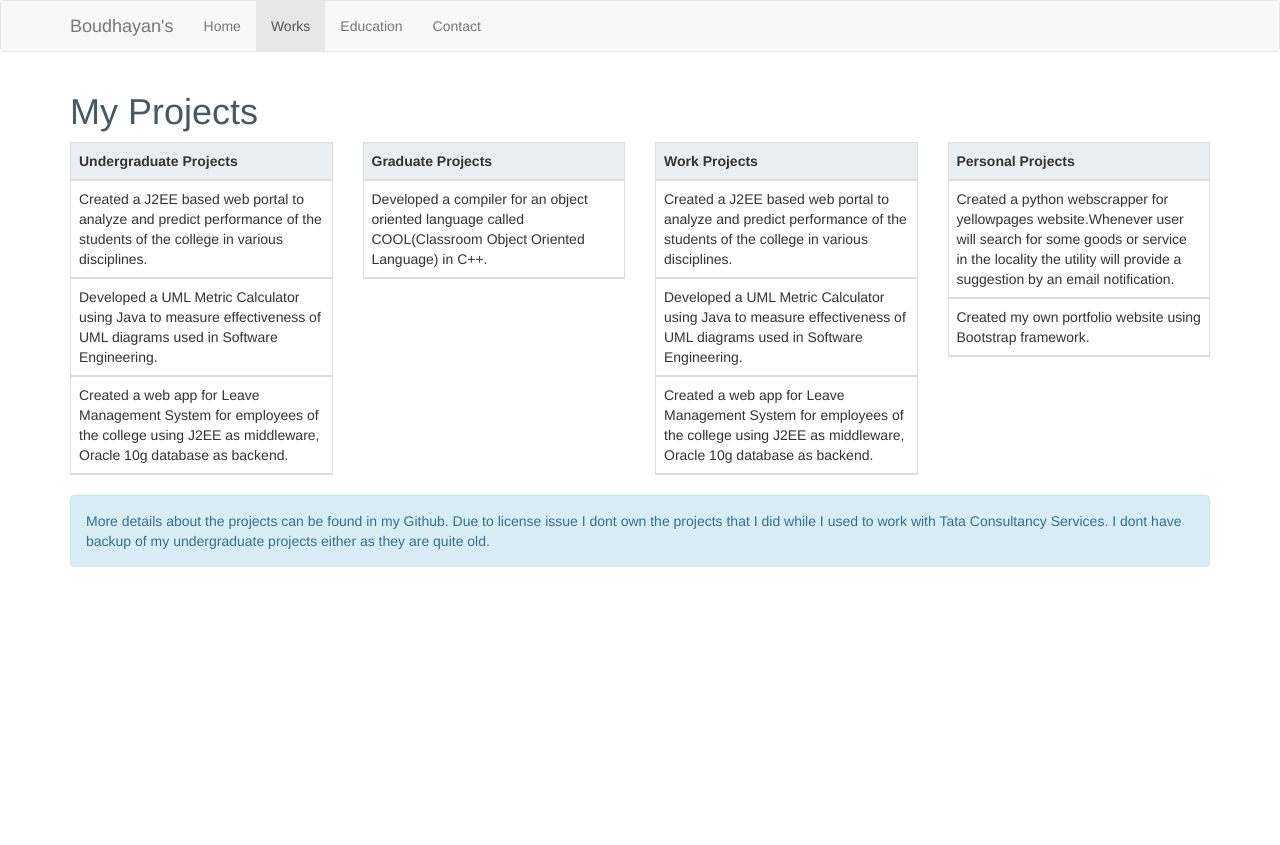
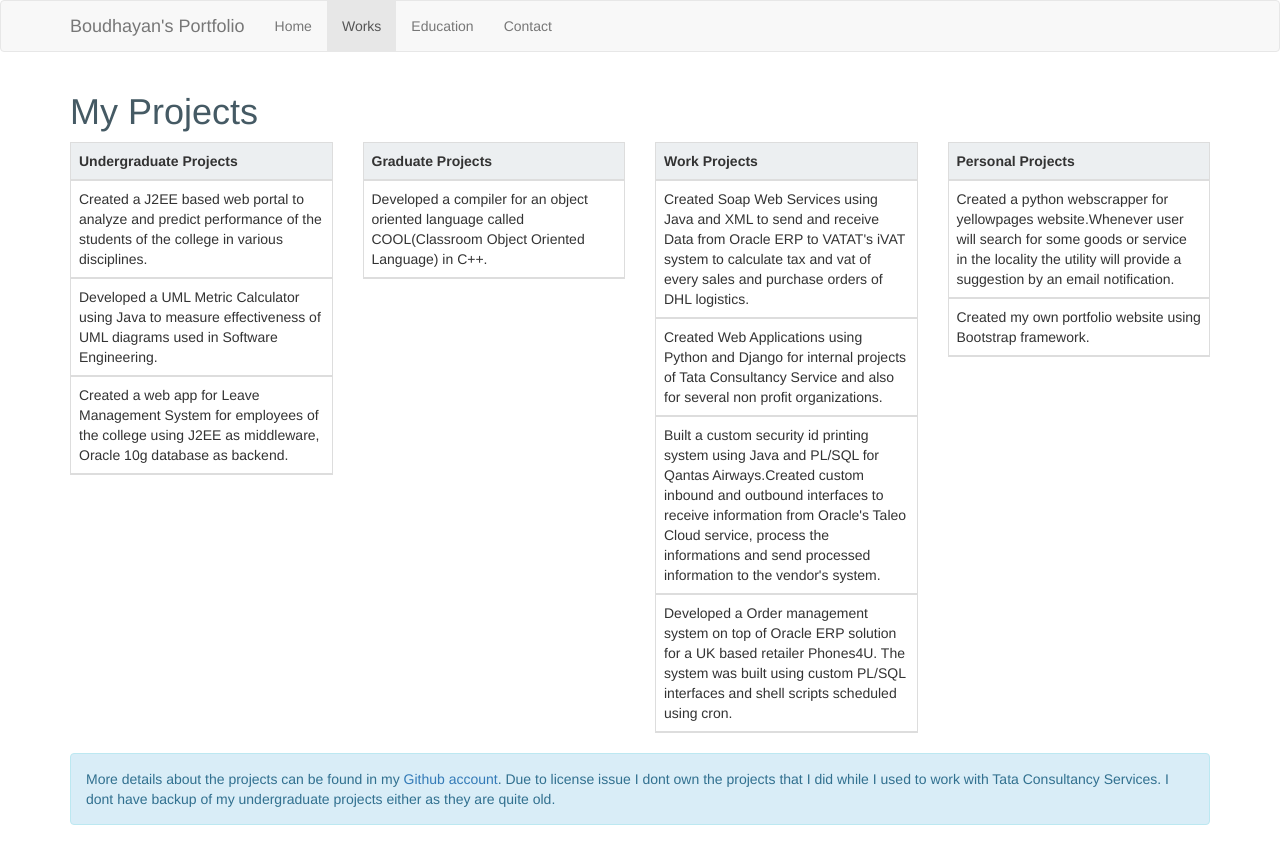
Before and after one commit to BoudhayanBanerjee/Portfolio-Website, a plain HTML site: page projects.html in a window 1280 px wide. Before the commit the page ends 800 px from the top, so only its background shows below. Drawn offline with nearby package versions, Linux system fonts and the light colour scheme.

Commit message:
Added files via upload

```diff
--- a/projects.html
+++ b/projects.html
@@ -26,7 +26,7 @@
                     <span class="icon-bar"></span>
                     <span class="icon-bar"></span>
                 </button>
-                <a href="index.html" class="navbar-brand">Boudhayan's</a>
+                <a href="index.html" class="navbar-brand">Boudhayan's Portfolio</a>
             </div>
 
             <!-- Menu Items -->
@@ -77,13 +77,17 @@
                         <thead>
                             <th class="table_head">Work Projects</th>
                             <tr>
-                                <td>Created a J2EE based web portal to analyze and predict performance of the students of the college in various disciplines.</td>
+                                <td>Created Soap Web Services using Java and XML to send and receive Data from Oracle ERP to VATAT's iVAT system to calculate tax and vat of every sales and purchase orders of DHL logistics.</td>
                             </tr>
                              <tr>
-                                <td>Developed a UML Metric Calculator using Java to measure effectiveness of UML diagrams used in Software Engineering.</td>
+                                <td>Created Web Applications using Python and Django for internal projects of Tata Consultancy Service and also for several non profit organizations.</td>
                             </tr>
                             <tr>
-                                <td>Created a web app for Leave Management System for employees of the college using J2EE as middleware, Oracle 10g database as backend.</td>
+                                <td>Built a custom security id printing system using Java and PL/SQL for Qantas Airways.Created custom inbound and outbound interfaces to receive information from Oracle's Taleo Cloud service, process the informations and send processed information to the vendor's system.</td>
+                            </tr>
+                            <tr>
+                                <td>Developed a Order management system on top of Oracle ERP solution for a UK based retailer Phones4U. The system was built using custom PL/SQL interfaces and shell scripts scheduled using cron.
+                                </td>
                             </tr>
                         </thead>
                     </table>
@@ -109,7 +113,7 @@
      </div>
 
     <div class="container">
-        <div class="alert alert-info">More details about the projects can be found in my Github. Due to license issue I dont own the projects that I did while I used to work with Tata Consultancy Services. I dont have backup of my undergraduate projects either as they are quite old.
+        <div class="alert alert-info">More details about the projects can be found in my <a href="https://github.com/byan007">Github account</a>. Due to license issue I dont own the projects that I did while I used to work with Tata Consultancy Services. I dont have backup of my undergraduate projects either as they are quite old.
         </div>
 </div>
 </body>
```
Also changed, not shown: contact.html (+17 -17 lines), education.html (+1 -1 lines), index.html (+1 -1 lines), images/Facebook.svg (added), images/Github.svg (added), images/Java.png (added), images/Linkedin.svg (added), images/Twitter.svg (added), images/ang.png (added), images/js.png (added), images/profile_pic.jpg (added), images/py.png (added), images/site-logo.jpg (added).
